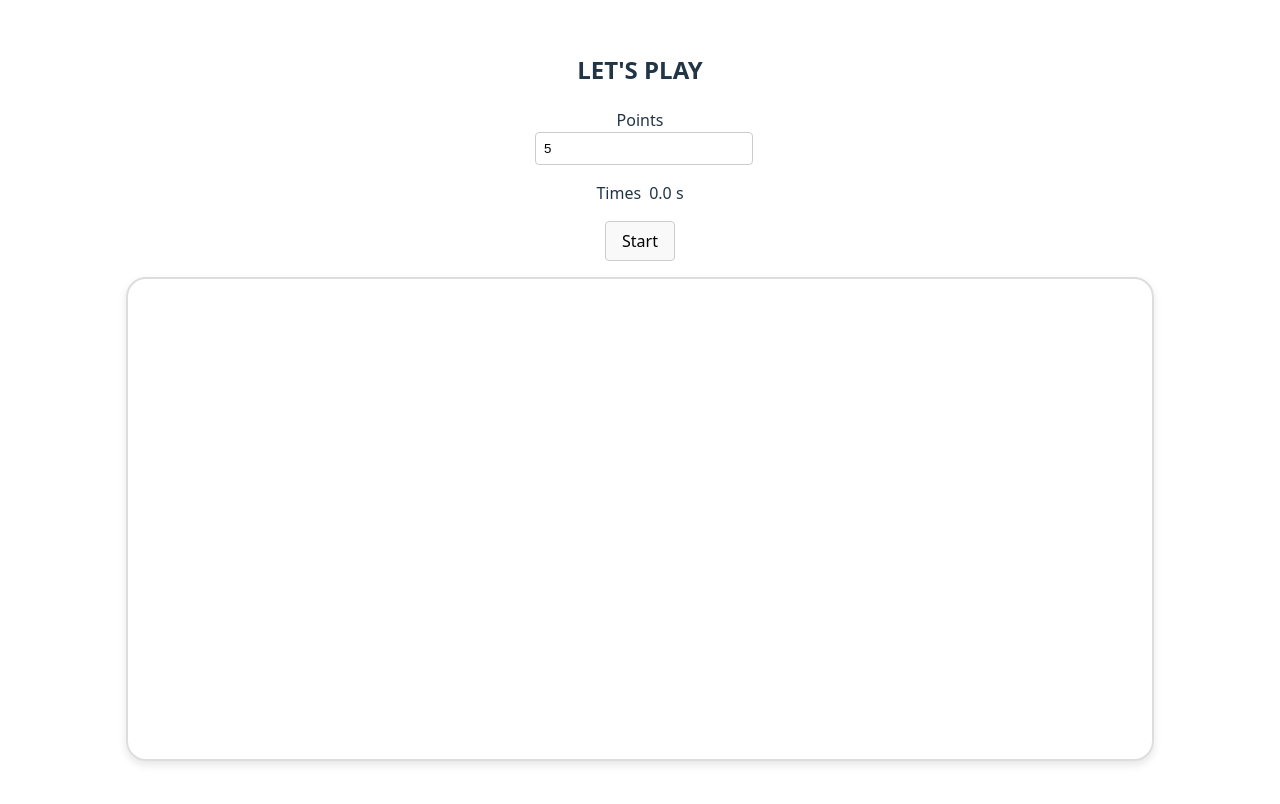
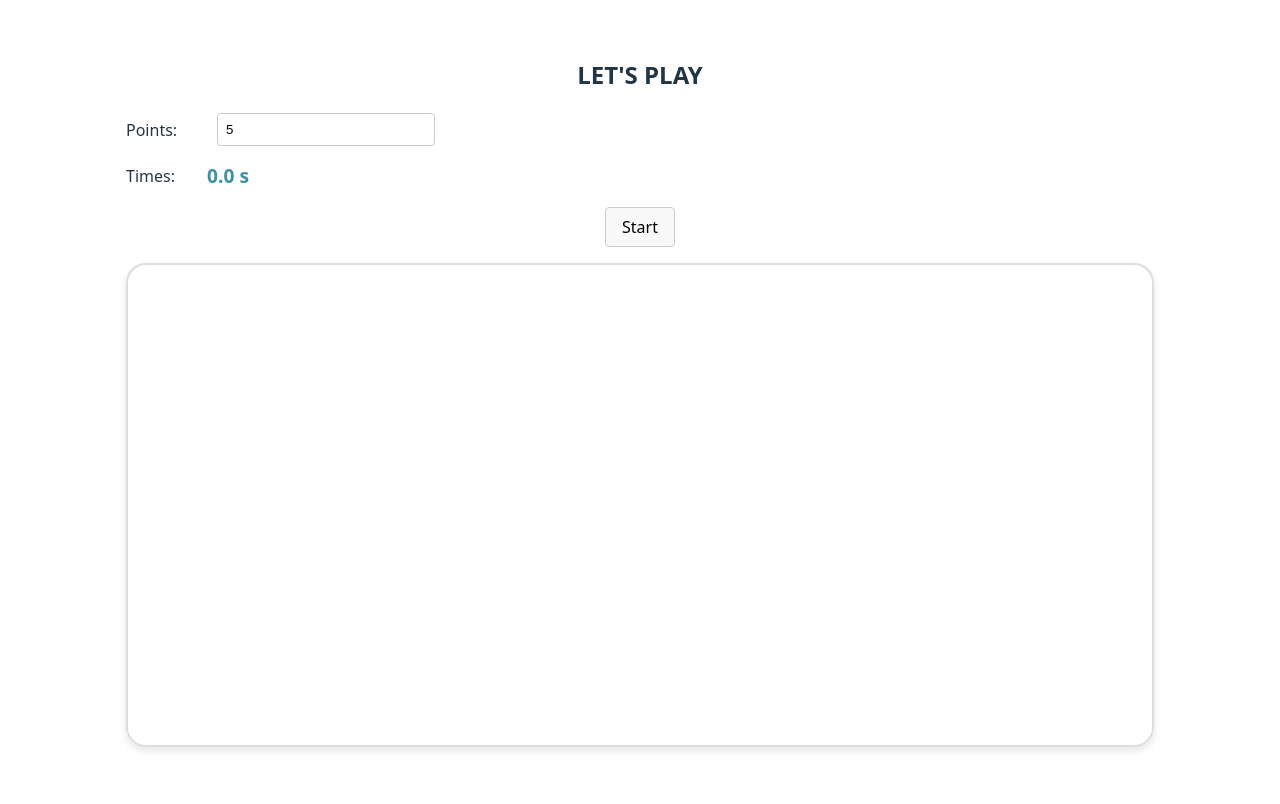
Before and after one commit to perinst/haibazo, a React (Vite) app: page / in a window 1280 px wide. Shown: the top 804 px of the page. Built offline with nearby package versions, Linux system fonts and the light colour scheme.

Commit message:
feat: add display flex for timer and input point

```diff
--- a/src/App.css
+++ b/src/App.css
@@ -25,6 +25,25 @@
    ============================================================================= */
 .points-wrapper {
   margin-bottom: 1rem;
+  display      : flex;
+  align-items  : center;
+}
+
+.timer-label {
+  margin-right: 2em;
+}
+
+.timer-value {
+  font-weight: bold;
+  color      : #3b91a8;
+  font-size  : 1.2em;
+}
+
+
+.timer-wrapper {
+  margin-bottom: 1rem;
+  display      : flex;
+  align-items  : center;
 }
 
 .input-points {
@@ -41,6 +60,10 @@
   align-items    : center;
   justify-content: center;
   gap            : 0.5rem;
+}
+
+.points-label {
+  margin-right: 2em;
 }
 
 .wrapper-buttons {
--- a/src/components/GameControls.tsx
+++ b/src/components/GameControls.tsx
@@ -1,4 +1,4 @@
-import { type FC } from "react";
+import { Fragment, type FC } from "react";
 
 interface GameControlsProps {
   isPlaying: boolean;
@@ -29,9 +29,9 @@ export const GameControls: FC<GameControlsProps> = ({
   };
 
   return (
-    <>
+    <Fragment>
       <div className="points-wrapper">
-        <div>Points</div>
+        <div className="points-label">Points: </div>
         <input
           className="input-points"
           type="number"
@@ -41,9 +41,9 @@ export const GameControls: FC<GameControlsProps> = ({
         />
       </div>
 
-      <div className="points-input">
-        <div>Times</div>
-        <div>{totalGameTime.toFixed(1)} s</div>
+      <div className="timer-wrapper">
+        <div className="timer-label">Times: </div>
+        <div className="timer-value">{totalGameTime.toFixed(1)} s</div>
       </div>
 
       <div className="wrapper-buttons">
@@ -60,6 +60,6 @@ export const GameControls: FC<GameControlsProps> = ({
       {isPlaying && nextNodeIndex + 1 <= (points || 0) && (
         <div>Next: {nextNodeIndex + 1}</div>
       )}
-    </>
+    </Fragment>
   );
 };
```
